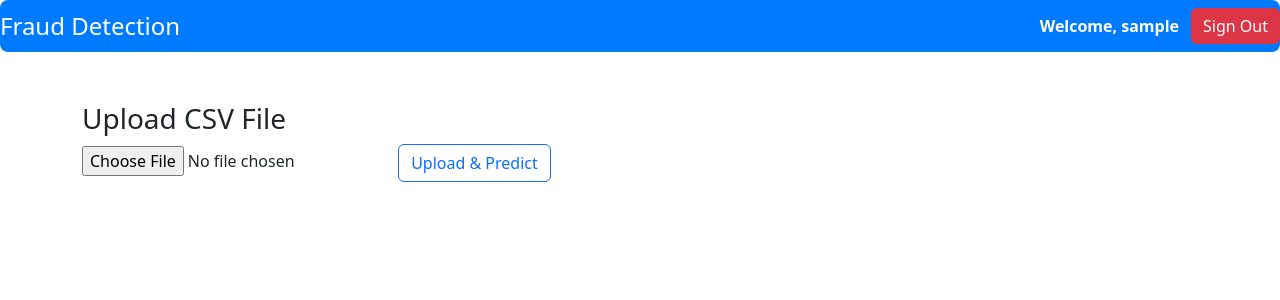
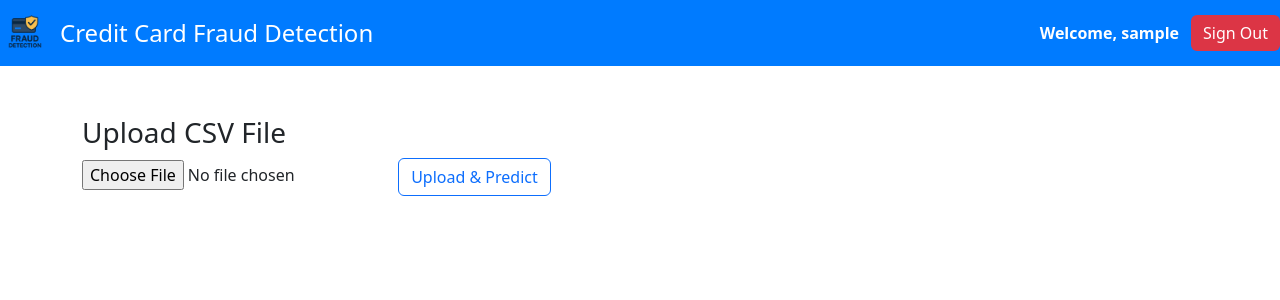
Before and after one commit to Bunny-svce/Credit_card_fraud_detection, a Flask app: page /upload in a window 1280 px wide. Shown: the top 300 px of the page. Run offline with Flask 3, Linux system fonts and the light colour scheme; the visitor is signed in with stand-in values (Sample User, id 1); parts of the project's set-up code (start-up, migrations or seed data) failed here and were passed over.

Commit message:
Add files via upload
add and replace files

```diff
--- a/static/css/style.css
+++ b/static/css/style.css
@@ -124,10 +124,11 @@
     align-items: center;
     background: #007bff;
     color: white;
-    padding: 10px 20px;
-    border-radius: 8px;
+    padding: 0.75rem 1rem;
+    border-radius: 0;
     margin-bottom: 20px;
     animation: fadeIn 0.6s ease forwards;
+    width: 100%
 }
 
 .navbar h2 {
--- a/templates/base.html
+++ b/templates/base.html
@@ -14,8 +14,10 @@
 
     <!-- Navbar -->
     <nav class="navbar">
-        <div class="navbar-left">
-            <h2>Fraud Detection</h2>
+        <div class="navbar-left d-flex align-items-center">
+            <img src="{{ url_for('static', filename='images/logo.png') }}" alt="Logo"
+                style="height: 50px; margin-right: 10px;">
+            <h2 class="m-0">Credit Card Fraud Detection</h2>
         </div>
         <div class="navbar-right">
             {% if session.get('user') %}
@@ -24,6 +26,7 @@
             {% endif %}
         </div>
     </nav>
+
 
     <!-- Flash messages -->
     {% with messages = get_flashed_messages() %}
```
Also changed, not shown: README.md, static/images/logo.png (added), 4 other files.
